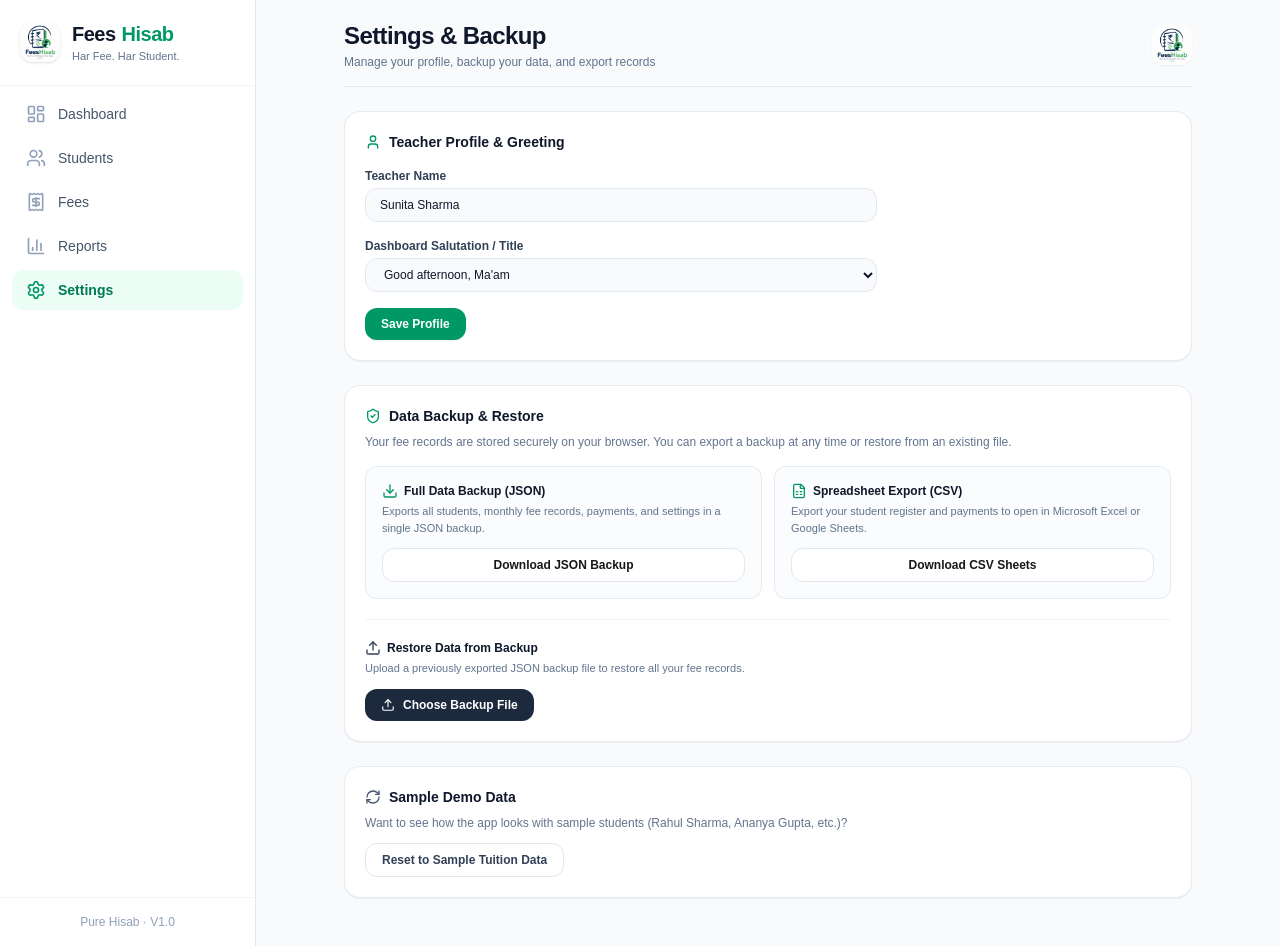
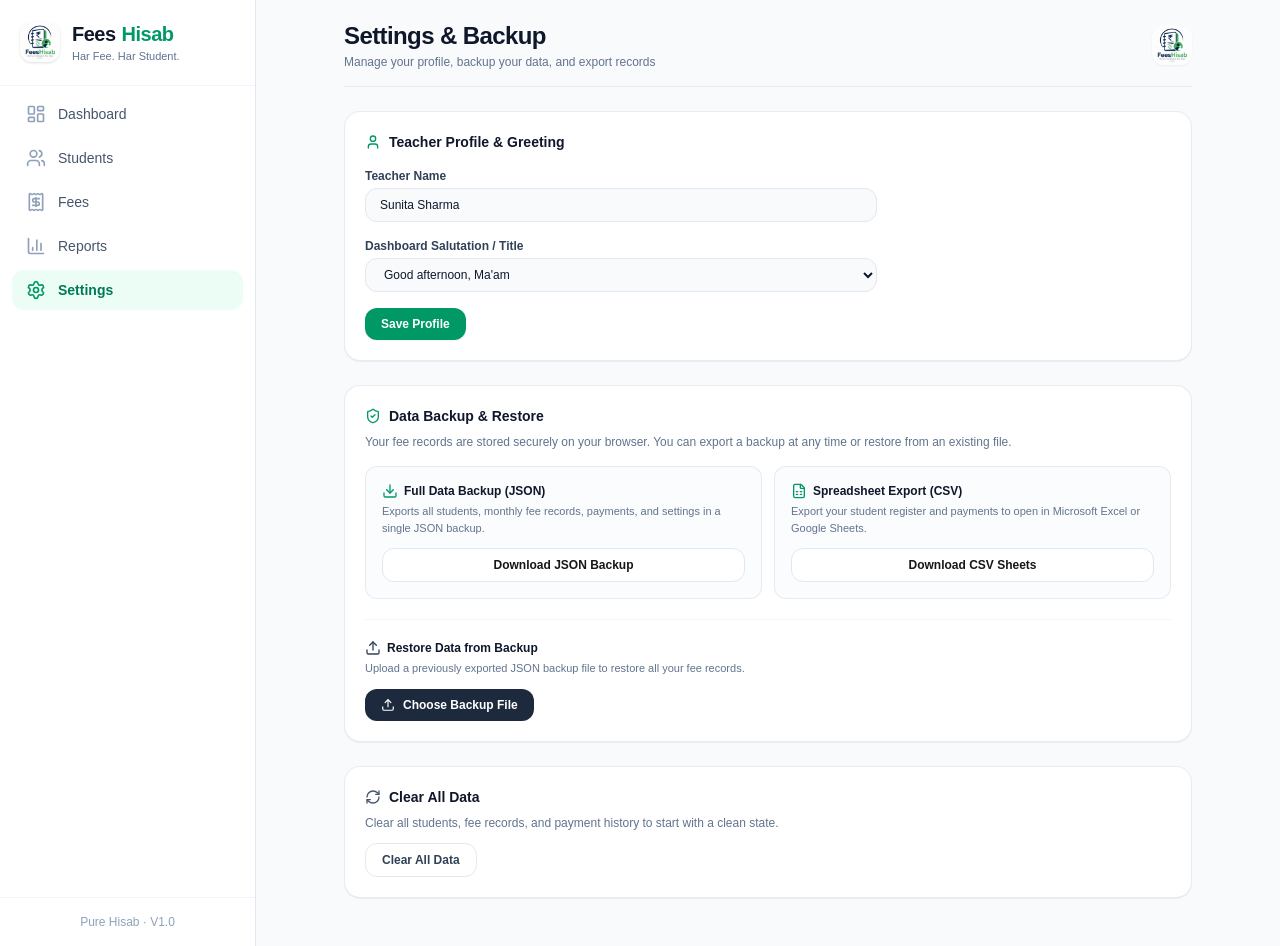
Before and after one commit to JayantOlhyan/Fees-Hisab, a Next.js app: page /settings in a window 1280 px wide. Built offline with nearby package versions, Linux system fonts and the light colour scheme.

Commit message:
feat(settings): update reset data text to clear all local data

```diff
--- a/src/app/settings/page.tsx
+++ b/src/app/settings/page.tsx
@@ -117,14 +117,15 @@ export default function SettingsPage() {
 
   const handleResetData = () => {
     const confirmed = confirm(
-      'Reset all data back to original sample demo records? Any new changes will be replaced.'
+      'Are you sure you want to clear all data and start fresh? All local records will be cleared.'
     );
     if (confirmed) {
       resetToSeedData();
-      alert('Demo data restored!');
+      alert('All data has been cleared!');
       window.location.reload();
     }
   };
+
 
   if (!mounted) return null;
 
@@ -283,22 +284,23 @@ export default function SettingsPage() {
           </div>
         </div>
 
-        {/* Section 3: Reset Demo Data */}
+        {/* Section 3: Reset App Data */}
         <div className="mt-6 bg-white rounded-2xl border border-slate-200/80 p-5 shadow-2xs">
           <h2 className="font-bold text-sm text-slate-900 flex items-center gap-2 mb-2">
             <RefreshCw className="w-4 h-4 text-slate-600" />
-            Sample Demo Data
+            Clear All Data
           </h2>
           <p className="text-xs text-slate-500 mb-3">
-            Want to see how the app looks with sample students (Rahul Sharma, Ananya Gupta, etc.)?
+            Clear all students, fee records, and payment history to start with a clean state.
           </p>
           <button
             onClick={handleResetData}
             className="px-4 py-2 border border-slate-200 hover:bg-slate-50 text-slate-700 font-bold text-xs rounded-xl transition"
           >
-            Reset to Sample Tuition Data
+            Clear All Data
           </button>
         </div>
+
       </main>
     </div>
   );
```
